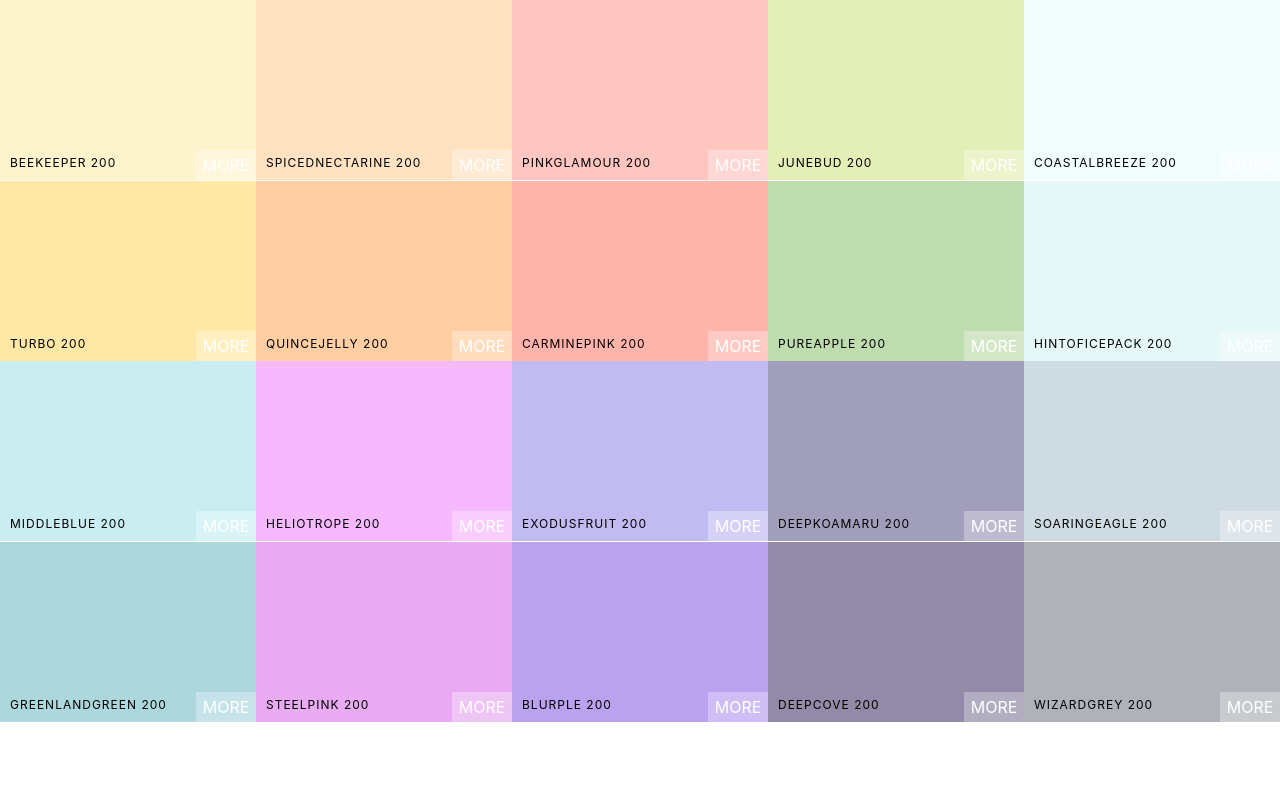
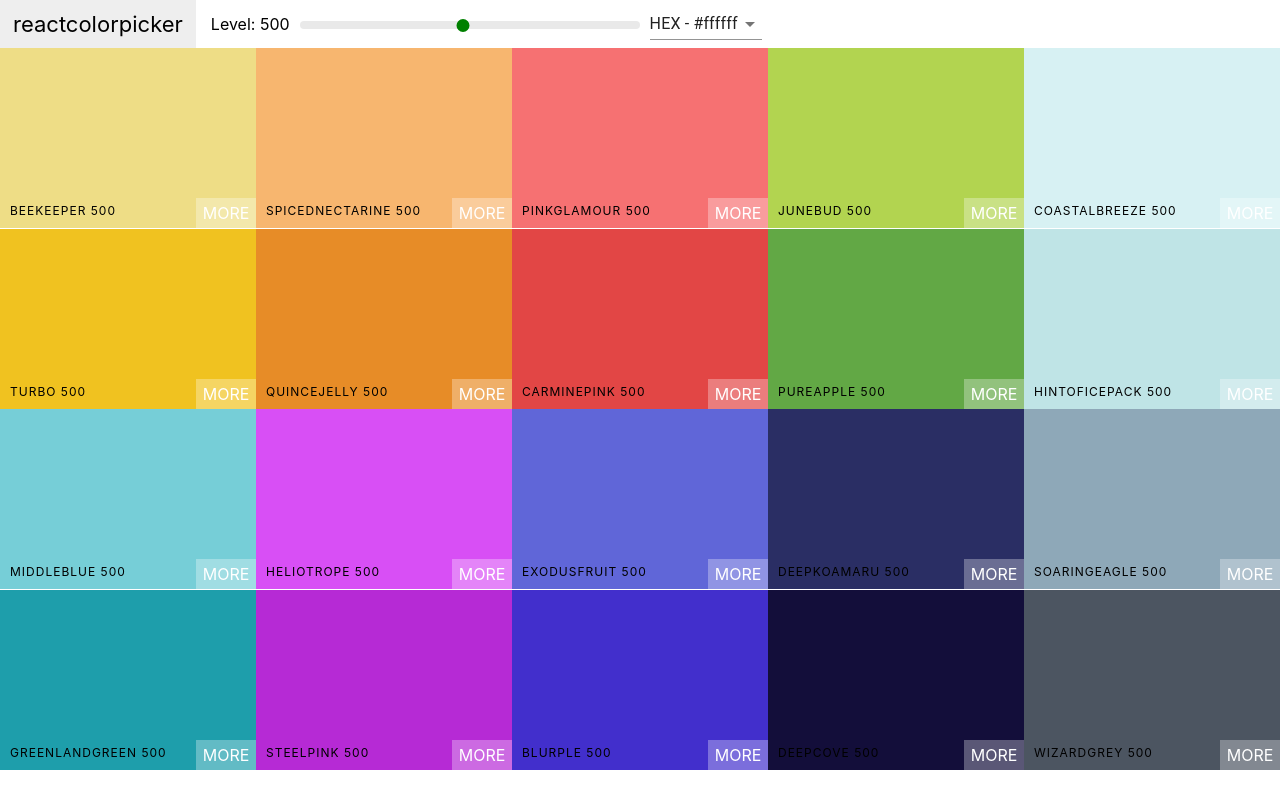
Before and after one commit to tricaodo/Color-Palette-App, a React (Create React App) app: page / in a window 1280 px wide. Built offline with nearby package versions, Linux system fonts and the light colour scheme.

Commit message:
add snackbar

```diff
--- a/package.json
+++ b/package.json
@@ -3,10 +3,13 @@
   "version": "0.1.0",
   "private": true,
   "dependencies": {
+    "@material-ui/core": "^4.9.0",
+    "@material-ui/icons": "^4.5.1",
     "@testing-library/jest-dom": "^4.2.4",
     "@testing-library/react": "^9.3.2",
     "@testing-library/user-event": "^7.1.2",
     "chroma-js": "^2.1.0",
+    "rc-slider": "^9.1.0",
     "react": "^16.12.0",
     "react-copy-to-clipboard": "^5.0.2",
     "react-dom": "^16.12.0",
--- a/src/App.js
+++ b/src/App.js
@@ -6,7 +6,7 @@ import { generatePalette } from "./colorHelpers";
 function App() {
   return (
     <div>
-      <Palette colors={generatePalette(seedColors[4]).colors[200]} />
+      <Palette palette={generatePalette(seedColors[4])} />
     </div>
   );
 }
--- /dev/null
+++ b/src/Navbar.css
@@ -0,0 +1,46 @@
+.Navbar{
+    display: flex;
+    align-items: center;
+    justify-content: flex-start;
+    height: 6vh;
+}
+.logo{
+    background-color: #eeeeee;
+    height: 100%;
+    display: flex;
+    align-items: center;
+    margin-right: 15px;
+    padding: 0 13px;
+    font-size: 22px;
+}
+.logo a{
+    text-decoration: none;
+    color: black
+}
+.slider{
+    width: 340px;
+    margin: 0 10px;
+    display: inline-block;
+}
+
+.rc-slider-track{
+    background-color: transparent;
+}
+
+.rc-slider-rail{
+    height: 8px;
+}
+
+.rc-slider-handle,
+.rc-slider-handle:hover,
+.rc-slider-handle:focus,
+.rc-slider-handle:active{
+    background-color: green;
+    border: 2px solid green;
+    outline:none;
+    box-shadow: none;
+    margin-top: -2px;
+    margin-left: -7px;
+    width: 13px;
+    height: 13px;
+}
--- /dev/null
+++ b/src/Navbar.js
@@ -0,0 +1,79 @@
+import React, { Component } from "react";
+import Slider from "rc-slider";
+import "rc-slider/assets/index.css";
+import Select from "@material-ui/core/Select";
+import MenuItem from "@material-ui/core/MenuItem";
+import Snackbar from "@material-ui/core/Snackbar";
+import CloseIcon from "@material-ui/icons/Close";
+import IconButton from "@material-ui/core/IconButton";
+
+import "./Navbar.css";
+
+class Navbar extends Component {
+  constructor() {
+    super();
+    this.state = { format: "hex", open: false };
+    this.changeFormat = this.changeFormat.bind(this);
+    this.handleClose = this.handleClose.bind(this);
+  }
+  changeFormat(e) {
+    this.setState({ format: e.target.value, open: true }, () => {
+      this.props.changeFormat(e.target.value);
+    });
+  }
+  handleClose() {
+    this.setState({ open: false });
+  }
+  render() {
+    const { level, changeLevel } = this.props;
+    const { format, open } = this.state;
+    return (
+      <header className="Navbar">
+        <div className="logo">
+          <a href="#">reactcolorpicker</a>
+        </div>
+        <div className="slider-container">
+          <span>Level: {level}</span>
+          <div className="slider">
+            <Slider
+              min={100}
+              max={900}
+              defaultValue={level}
+              step={100}
+              onAfterChange={changeLevel}
+            />
+          </div>
+        </div>
+        <div className="select-container">
+          <Select onChange={this.changeFormat} value={format}>
+            <MenuItem value="hex">HEX - #ffffff</MenuItem>
+            <MenuItem value="rgb">RGB - rgb(255,255,255)</MenuItem>
+            <MenuItem value="rgba">RGBA - rgba(255,255,255,1.0)"</MenuItem>
+          </Select>
+        </div>
+        <Snackbar
+          anchorOrigin={{
+            vertical: "bottom",
+            horizontal: "left"
+          }}
+          open={open}
+          autoHideDuration={1000}
+          onClose={this.handleClose}
+          message={`Format changed to ${format.toUpperCase()}`}
+          action={
+            <IconButton
+              size="small"
+              aria-label="close"
+              color="inherit"
+              onClick={this.handleClose}
+            >
+              <CloseIcon fontSize="small" />
+            </IconButton>
+          }
+        />
+      </header>
+    );
+  }
+}
+
+export default Navbar;
--- a/src/Palette.js
+++ b/src/Palette.js
@@ -1,14 +1,34 @@
 import React, { Component } from "react";
 import ColorBox from "./ColorBox";
+import Navbar from "./Navbar";
 import "./Palette.css";
 
 class Palette extends Component {
+  constructor() {
+    super();
+    this.state = { level: 500, format: "hex" };
+    this.changeLevel = this.changeLevel.bind(this);
+    this.changeFormat = this.changeFormat.bind(this);
+  }
+  changeLevel(level) {
+    this.setState({ level });
+  }
+  changeFormat(val) {
+    this.setState({ format: val });
+  }
   render() {
-    const colorBoxes = this.props.colors.map(color => (
-      <ColorBox name={color.name} background={color.hex} key={color.name} />
+    const { colors } = this.props.palette;
+    const { level, format } = this.state;
+    const colorBoxes = colors[level].map(color => (
+      <ColorBox name={color.name} background={color[format]} key={color.name} />
     ));
     return (
       <div className="Palette">
+        <Navbar
+          changeLevel={this.changeLevel}
+          level={level}
+          changeFormat={this.changeFormat}
+        />
         <div className="Palette-colors">{colorBoxes}</div>
       </div>
     );
```
Also changed, not shown: 1 other file (tests, documents, lock files or other folders).
